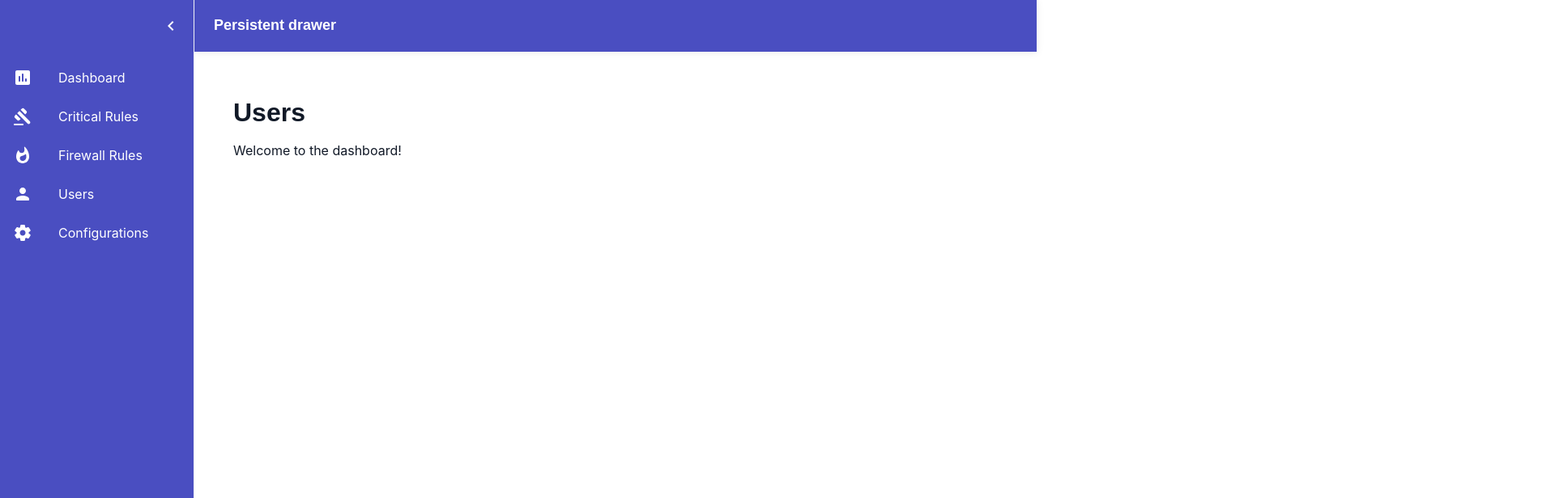
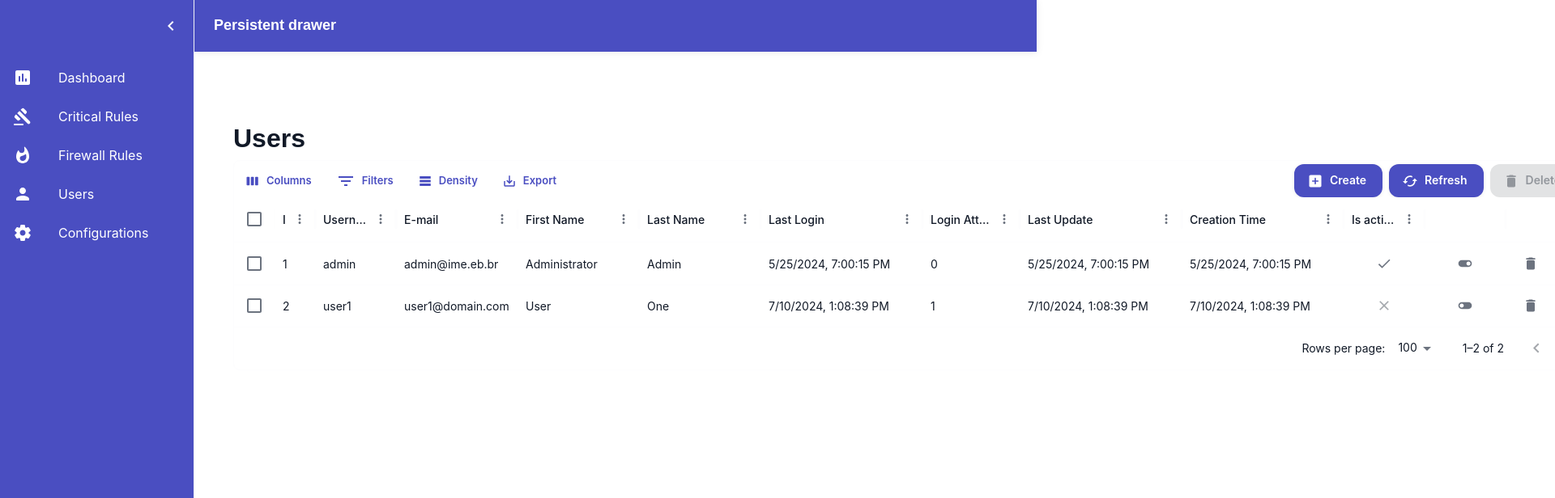
Before and after one commit to bcburin/firewall-ips, a React (Create React App) app in the folder client/: page /users in a window 1280 px wide. Shown: the top 616 px of the page at 81% size, 1920 px wide, since content can reach past the window. Built offline with nearby package versions, Linux system fonts and the light colour scheme.

Commit message:
[front] create users page

```diff
--- a/client/package.json
+++ b/client/package.json
@@ -7,6 +7,7 @@
     "@emotion/styled": "^11.11.5",
     "@mui/icons-material": "^5.16.0",
     "@mui/material": "^5.16.0",
+    "@mui/x-data-grid": "^7.9.0",
     "@testing-library/jest-dom": "^5.17.0",
     "@testing-library/react": "^13.4.0",
     "@testing-library/user-event": "^13.5.0",
--- /dev/null
+++ b/client/src/components/actions-toolbar.tsx
@@ -0,0 +1,84 @@
+import { Box, Button, SvgIcon, styled } from "@mui/material";
+import {
+    GridToolbarColumnsButton,
+    GridToolbarContainer,
+    GridToolbarDensitySelector,
+    GridToolbarExport,
+    GridToolbarFilterButton,
+} from "@mui/x-data-grid";
+
+import AddBoxRoundedIcon from "@mui/icons-material/AddBoxRounded";
+import CachedRoundedIcon from "@mui/icons-material/CachedRounded";
+import DeleteRoundedIcon from "@mui/icons-material/DeleteRounded";
+
+const StyledButton = styled(Button)(({ theme }) => ({
+    marginRight: theme.spacing(1),
+}));
+
+interface ActionsToolbarProps {
+    onCreateClick?: () => void,
+    onRefreshClick?: () => void,
+    onDeleteClick?: () => void,
+    deleteIsDisabled: boolean
+}
+
+const ActionsToolbar: any = ({  // TODO: fix actions toolbar type
+    onCreateClick,
+    onRefreshClick,
+    onDeleteClick,
+    deleteIsDisabled,
+}: ActionsToolbarProps) => {
+    return (
+        <GridToolbarContainer>
+            <GridToolbarColumnsButton />
+            <GridToolbarFilterButton />
+            <GridToolbarDensitySelector />
+            <GridToolbarExport />
+            <Box sx={{ flexGrow: 1 }} />
+            <Box>
+                {onCreateClick && (
+                    <StyledButton
+                        startIcon={
+                            <SvgIcon fontSize="small">
+                                <AddBoxRoundedIcon />
+                            </SvgIcon>
+                        }
+                        variant="contained"
+                        onClick={onCreateClick}
+                    >
+                        Create
+                    </StyledButton>
+                )}
+                {onRefreshClick && (
+                    <StyledButton
+                        startIcon={
+                            <SvgIcon fontSize="small">
+                                <CachedRoundedIcon />
+                            </SvgIcon>
+                        }
+                        variant="contained"
+                        onClick={onRefreshClick}
+                    >
+                        Refresh
+                    </StyledButton>
+                )}
+                {onDeleteClick && (
+                    <StyledButton
+                        startIcon={
+                            <SvgIcon fontSize="small">
+                                <DeleteRoundedIcon />
+                            </SvgIcon>
+                        }
+                        variant="contained"
+                        onClick={onDeleteClick}
+                        disabled={deleteIsDisabled}
+                    >
+                        Delete
+                    </StyledButton>
+                )}
+            </Box>
+        </GridToolbarContainer>
+    );
+};
+
+export default ActionsToolbar;
--- a/client/src/pages/users.tsx
+++ b/client/src/pages/users.tsx
@@ -1,19 +1,127 @@
-import { Container, Typography } from '@mui/material';
+import { Box, Container, Stack, Typography } from '@mui/material';
+import { DataGrid, GridActionsCellItem, GridColDef } from '@mui/x-data-grid';
 
+import ActionsToolbar from '../components/actions-toolbar';
 import DashboardLayout from '../layout/dashboard';
+import DeleteRoundedIcon from '@mui/icons-material/DeleteRounded';
+import EditRoundedIcon from '@mui/icons-material/EditRounded';
 import React from 'react';
+import ToggleOffRoundedIcon from '@mui/icons-material/ToggleOffRounded';
+import ToggleOnRoundedIcon from '@mui/icons-material/ToggleOnRounded';
+import { useMemo } from 'react';
 
 const UsersPage: React.FC = () => {
+
+  const users = [
+    {
+      username: "admin",
+      id: 1,
+      firstName: "Administrator",
+      active: true,
+      loginAttempts: 0,
+      updatedAt: "2024-05-25T19:00:15.313570",
+      email: "admin@ime.eb.br",
+      createdAt: "2024-05-25T19:00:15.313567",
+      lastName: "Admin",
+      lastLogin: "2024-05-25T19:00:15.313570"
+    },
+    {
+      username: "user1",
+      id: 2,
+      firstName: "User",
+      active: false,
+      loginAttempts: 1,
+      updatedAt: "2024-07-10T13:08:39.601083",
+      email: "user1@domain.com",
+      createdAt: "2024-07-10T13:08:39.601078",
+      lastName: "One",
+      lastLogin: "2024-07-10T13:08:39.601078"
+    }
+  ]
+
+  const columns = useMemo<GridColDef<UserRow>[]>(() => [
+    { field: 'id', headerName: 'Id', width: 50 },
+    { field: 'username', headerName: 'Username', width: 100 },
+    { field: 'email', headerName: 'E-mail', width: 150 },
+    { field: 'firstName', headerName: 'First Name', width: 150 },
+    { field: 'lastName', headerName: 'Last Name', width: 150 },
+    { field: 'lastLogin', headerName: 'Last Login', width: 200, type: "dateTime", valueGetter: (value) => value && new Date(value) },
+    { field: 'loginAttempts', headerName: 'Login Attempts', width: 120 },
+    { field: 'updatedAt', headerName: 'Last Update', width: 200, type: "dateTime", valueGetter: (value) => value && new Date(value) },
+    { field: 'createdAt', headerName: 'Creation Time', width: 200, type: "dateTime", valueGetter: (value) => value && new Date(value) },
+    { field: 'active', headerName: 'Is active?', width: 100, type: "boolean" },
+    {
+      field: "activationActions",
+      type: "actions",
+      width: 100,
+      getActions: (params) => [
+        <GridActionsCellItem
+          icon={(params.row.active) ? <ToggleOnRoundedIcon /> : <ToggleOffRoundedIcon />}
+          label="Edit"
+          onClick={() => { }}
+        />,
+      ],
+    },
+    {
+      field: "generalActions",
+      type: "actions",
+      width: 100,
+      getActions: (params) => [
+        <GridActionsCellItem
+          icon={<DeleteRoundedIcon />}
+          label="Delete"
+          onClick={() => { }}
+        />,
+        <GridActionsCellItem
+          icon={<EditRoundedIcon />}
+          label="Edit"
+          onClick={() => { }}
+        />,
+      ],
+    },
+  ],
+    []
+  )
+
+  type UserRow = (typeof users)[number];
+
   return (
     <DashboardLayout>
-      <Container>
-        <Typography variant="h4" sx={{ mt: 4 }}>
-          Users
-        </Typography>
-        <Typography variant="body1" sx={{ mt: 2 }}>
-          Welcome to the dashboard!
-        </Typography>
-      </Container>
+      <Box
+        component="main"
+        sx={{
+          flexGrow: 1,
+          py: 8,
+        }}
+      >
+        <Container maxWidth="xl">
+          <Stack spacing={3}>
+            <Stack direction="row" justifyContent="space-between" spacing={4}>
+              <Stack spacing={1}>
+                <Typography variant="h4">Users</Typography>
+                <Stack alignItems="center" direction="row" spacing={1}>
+                  <DataGrid
+                    rows={users}
+                    columns={columns}
+                    slots={{ toolbar: ActionsToolbar }}
+                    slotProps={{
+                      toolbar: {
+                        onCreateClick: () => { },
+                        onRefreshClick: () => { },
+                        onDeleteClick: () => { },
+                        deleteIsDisabled: true,
+                      },
+                    }}
+                    checkboxSelection
+                    disableRowSelectionOnClick
+                  // onRowSelectionModelChange={(ids) => setSelectedRows(ids)}
+                  />
+                </Stack>
+              </Stack>
+            </Stack>
+          </Stack>
+        </Container>
+      </Box>
     </DashboardLayout>
   );
 };
--- a/client/src/theme/create-components.tsx
+++ b/client/src/theme/create-components.tsx
@@ -1,3 +1,5 @@
+import type { } from '@mui/x-data-grid/themeAugmentation';
+
 import { Components, Theme } from "@mui/material/styles";
 import {
   createTheme,
@@ -297,6 +299,13 @@ export function createComponents({ palette }: { palette: LocalPaletteOptions }):
       defaultProps: {
         variant: 'filled'
       }
-    }
+    },
+    MuiDataGrid: {
+      styleOverrides: {
+        root: {
+          backgroundColor: palette.grey?.[100]
+        },
+      },
+    },
   };
 }
--- a/client/src/theme/index.tsx
+++ b/client/src/theme/index.tsx
@@ -1,6 +1,6 @@
+import { createComponents } from './create-components';
 import { createTheme as createMuiTheme } from '@mui/material';
 import { createPalette } from './create-palette';
-import { createComponents } from './create-components';
 import { createShadows } from './create-shadows';
 import { createTypography } from './create-typography';
 
```
Also changed, not shown: 1 other file (tests, documents, lock files or other folders).
